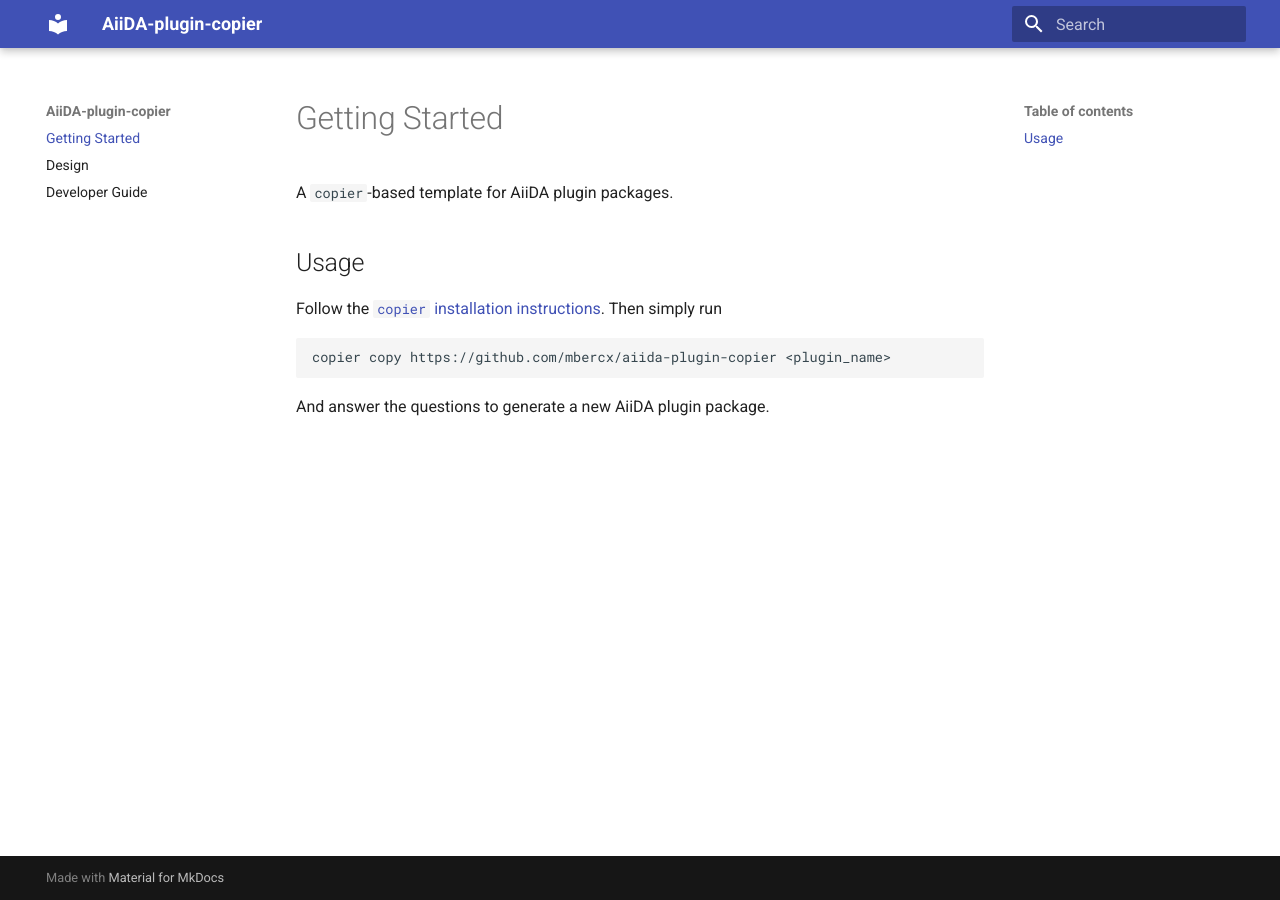
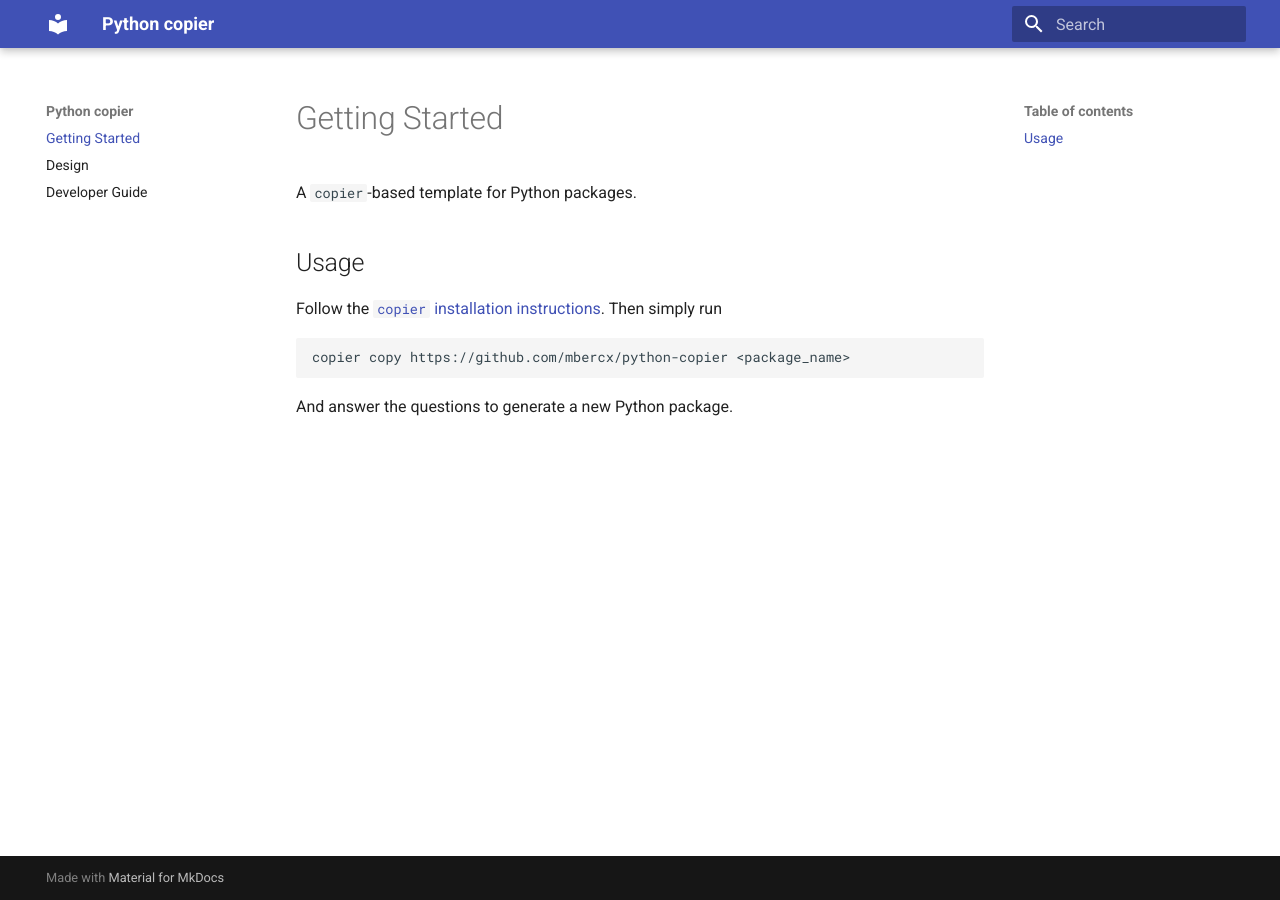
Before and after one commit to mbercx/python-copier, an MkDocs documentation site: the page built from docs/index.md, in a window 1280 px wide. Built offline with MkDocs 1.6.1 and Material for MkDocs 9.7.7, drawn with Linux system fonts in a browser that asks for light colours.

Commit message:
♻️ Remove/replace AiiDA-related content
This repository was mirrored from a template for AiiDA plugin packages:

https://github.com/mbercx/aiida-plugin-copier

But we considered it useful to have a more generic Python package version of the
template. Here we remove/replace all AiiDA-related references and content, to convert
the template into a generic Python package one.

````diff
--- a/docs/design.md
+++ b/docs/design.md
@@ -35,7 +35,7 @@
 
 ## Documentation
 
-We use [MyST Markdown](https://mystmd.org/) for our AiiDA plugin package documentation.
+We use [MyST Markdown](https://mystmd.org/) for our Python package documentation.
 We want to use a Markdown-based documentation tool for simplicity, avoiding Sphinx' reStructuredText format.
 The main reason to use this over [MkDocs](https://www.mkdocs.org/) to test the Jupyter notebook integration, especially the "executable content".
 MyST is also easy to integrate with Sphinx, which has a lot of powerful tools, especially for scientific software.
--- a/docs/developer.md
+++ b/docs/developer.md
@@ -2,7 +2,7 @@
 
 !!! Info
 
-    Just to clarify: this guide is for developers of the `copier` template, not AiiDA plugin package developers.
+    Just to clarify: this guide is for developers of the `copier` template, not Python package developers.
 
 This template package uses several [Hatch environments](https://hatch.pypa.io/latest/environment/) to execute developer tasks or "scripts".
 To see the environments and their corresponding scripts, run:
@@ -21,7 +21,7 @@
 
     hatch run copy <target_directory>
 
-Will copy the fully rendered template as the `aiida-test` package in the `<target_directory>`.
+Will copy the fully rendered template as the `py-package` package in the `<target_directory>`.
 Other scripts for the default environment:
 
 * `check`: Copy/Update the template in the `.tmp` directory and check the rendered files by linting them with `hatch fmt -l`.
--- a/docs/index.md
+++ b/docs/index.md
@@ -1,6 +1,6 @@
 # Getting Started
 
-A `copier`-based template for AiiDA plugin packages.
+A `copier`-based template for Python packages.
 
 ## Usage
 
@@ -8,7 +8,7 @@
 Then simply run
 
 ```
-copier copy https://github.com/mbercx/aiida-plugin-copier <plugin_name>
+copier copy https://github.com/mbercx/python-copier <package_name>
 ```
 
-And answer the questions to generate a new AiiDA plugin package.
+And answer the questions to generate a new Python package.
--- a/mkdocs.yml
+++ b/mkdocs.yml
@@ -1,4 +1,4 @@
-site_name: AiiDA-plugin-copier
+site_name: Python copier
 theme:
   name: material
 markdown_extensions:
--- a/template/docs/index.md.jinja
+++ b/template/docs/index.md.jinja
@@ -1,5 +1,5 @@
 # Introduction
 
-This is the documentation of the `{{ plugin_name }}` plugin package for AiiDA.
+This is the documentation of the `{{ package_name }}` Python package.
 
 {{ description }}
--- a/template/docs/myst.yml.jinja
+++ b/template/docs/myst.yml.jinja
@@ -2,7 +2,7 @@
 version: 1
 project:
   id: a557e2e8-77c6-4b93-96eb-a33e837935d4
-  title: {{ plugin_name }}
+  title: {{ package_name }}
   description: {{ description }}
   # keywords: []
   # authors: []
@@ -10,6 +10,3 @@
   # To autogenerate a Table of Contents, run "myst init --write-toc"
 site:
   template: book-theme
-  options:
-    favicon: img/aiida-icon.ico
-    logo: img/aiida-logo.svg
````
Also changed, not shown: README.md (+4 -4 lines), copier.yml (+5 -5 lines), pyproject.toml (+9 -8 lines), template/docs/img/aiida-icon.ico (deleted), template/docs/img/aiida-logo.svg (deleted), template/src/{{ package_name.lower().replace('-', '_') }}/__about__.py (renamed from template/src/{{ plugin_name.lower().replace('-', '_') }}/__about__.py), template/src/{{ package_name.lower().replace('-', '_') }}/__init__.py.jinja (renamed from template/src/{{ plugin_name.lower().replace('-', '_') }}/__init__.py.jinja), 2 other files.
